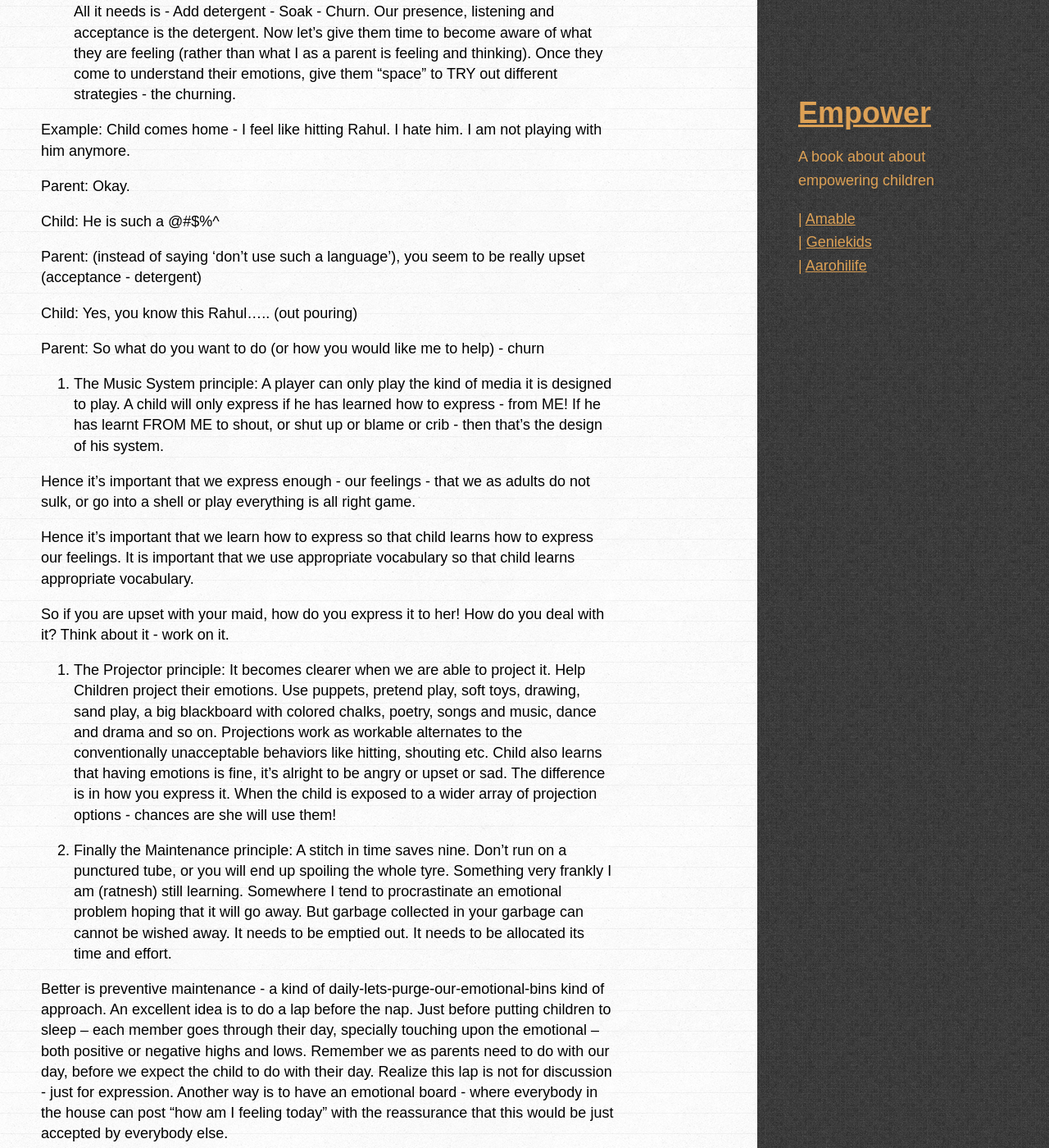
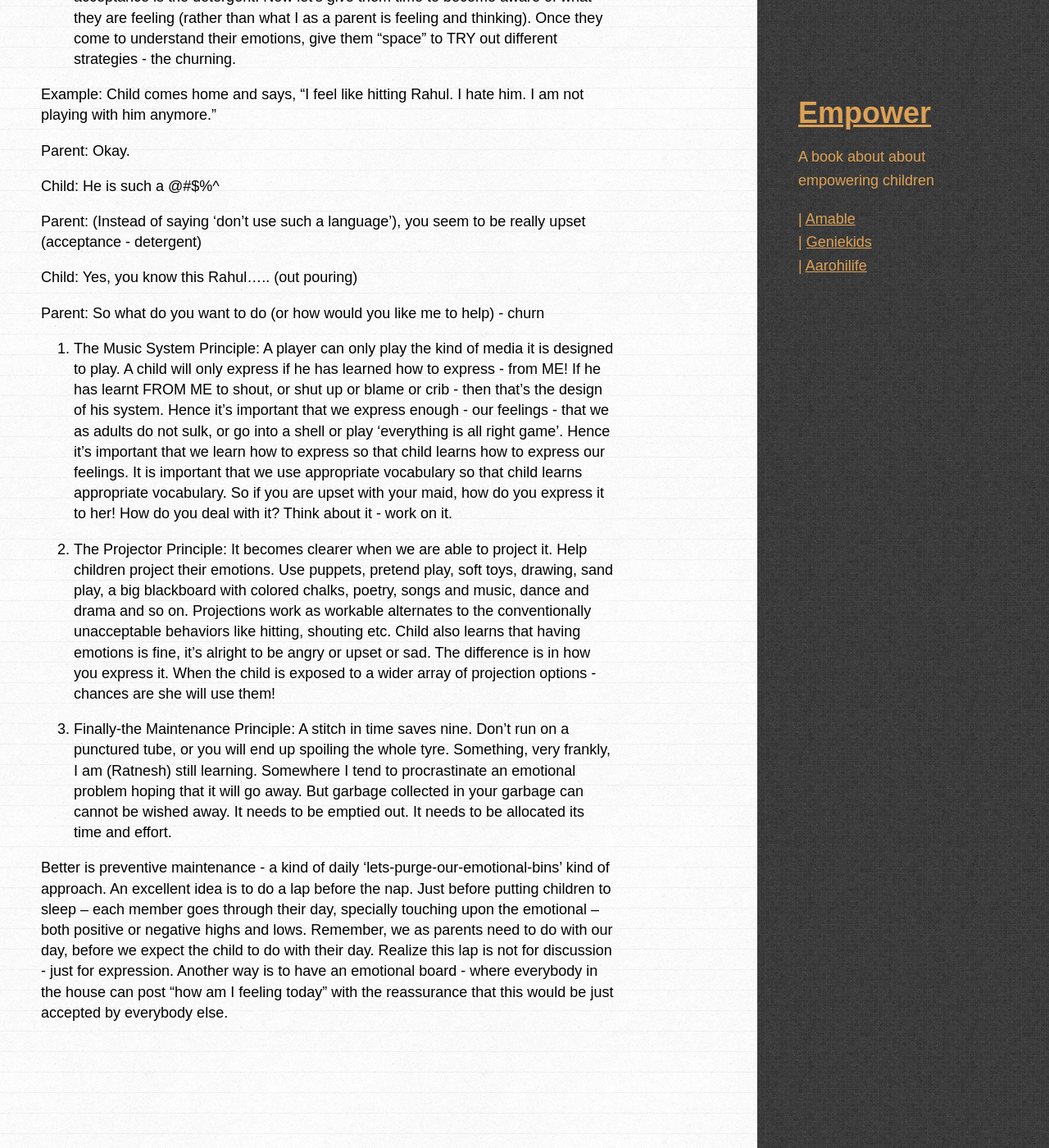
Before and after one commit to amitkaps/empower, a Jekyll site: the page built from _posts/2013-08-10-emotional.md, in a window 1280 px wide and 1400 px high, scrolled down 1028 px. Shown: the whole window at 82% size. Built offline with Jekyll 4.4.1, drawn with Linux system fonts in a browser that asks for light colours; some web fonts are replaced; part of the change alters nothing that is shown; some of the changed text lies outside the part shown.

Commit message:
Update 2013-08-10-emotional.md

```diff
--- a/_posts/2013-08-10-emotional.md
+++ b/_posts/2013-08-10-emotional.md
@@ -5,42 +5,34 @@ permalink: emotional
 category: feelings
 ---
 
-The washing machine repair guy, the music system service center and my LCD projector service person all made the same remark. They said, in different words, that my "old" machine is really good, they don't make it like this (rugged and stable) any more. Today's machines require to be junked in just few years, while my old one is good for still many more years!
+The washing machine repair guy, the music system service center guy and my LCD projector service person all made the same remark. They said, in different words, that my "old" machine is really good; that they don't make it like this (rugged and stable) any more. Today's machines require to be junked in just a few years, while my old one is good for still many more years!
 
 Later on, pondering over their statement frightened me. Is this true for machines only or true for humans, for children also. Aren't there more children or youths who commit suicides today; more numbers who are depressed and disillusioned; isn't stress and discontent increasing; and emotional burn outs common?
 
-While almost all schools have included computers in their curriculum, why haven't they included emotional intelligence or EQ in their curriculum? (At best schools have appointed a school counselor - but that’s like having a doctor on call for all physically development. Why isn't emotional development a curriculum objective? While parents invest in all kinds of learning and developmental resources, why aren't their any EQ resources available? Do we as parents and teachers really understand a child's emotional needs? And more importantly what can we do - on a day to day basis.
+While almost all schools have included computers in their curriculum, why haven't they included emotional intelligence or EQ in their curriculum? (At best schools have appointed a school counselor - but that’s like having a doctor on call for all physical development. Why isn't emotional development a curriculum objective? While parents invest in all kinds of learning and developmental resources, why aren't their any EQ resources available? Do we as parents and teachers really understand a child's emotional needs? And more importantly what can we do - on a day to day basis.
 
-Although one article is not enough to talk about all aspects of emotional development - here is a starter.
+Although one article is not enough to talk about all aspects of emotional development - here is a starter. We provide, in this article Geniekids five golden EQ principles:
 
-We provide, in this article Geniekids five golden EQ principles:
+1. The Machine Principle: A machine is something which gives output to an input. Importantly the output is ONLY because of the INPUT. The emotional response a child shows (output) - anger, crying, hitting - is not the problem. The input - the reason for the emotional situation is what needs to be taken care. Somehow we as parents tend to respond to the emotional output - like “don't cry”, "you shouldn't hit" or "behave properly." Can we rather take care of the input by acknowledging the *real* issue - "you are upset because you want that toy", "you are mad with me for not playing with you" and so on...? Take care of input and the child takes care of the output.
 
-1. The machine Principle: A machine is something which gives output to an input. Importantly the output is ONLY because of the INPUT. The emotional response a child shows (output) - anger, crying, hitting - is not the problem. The input - the reason for the emotional situation is what needs to be taken care. Somehow we as parents tend to respond to the emotional output - like “don't cry”, "you shouldn't hit" or "behave properly."Can we rather take care of the input by acknowledging the *real* issue - "you are upset because you want that toy", "you are mad with me for not playing with you" and so on... Take care of input and the child takes care of the output.
+2. The Washing Machine Principle: We realize emotional situation are just dirty linen. All it needs is - add detergent, soak, churn. Our presence, listening and acceptance is the detergent. Now let’s give them time to become aware of what they are feeling (rather than what I as a parent is feeling and thinking). Once they come to understand their emotions, give them "space" to TRY out different strategies - the churning.
 
-2. The Washing Machine principle: We realize emotional situation are just dirty linen. All it needs is - Add detergent - Soak - Churn. Our presence, listening and acceptance is the detergent. Now let’s give them time to become aware of what they are feeling (rather than what I as a parent is feeling and thinking). Once they come to understand their emotions, give them "space" to TRY out different strategies - the churning.
-
-Example: Child comes home - I feel like hitting Rahul. I hate him. I am not playing with him anymore.
+Example: Child comes home and says, "I feel like hitting Rahul. I hate him. I am not playing with him anymore."
 
 Parent: Okay.
 
 Child: He is such a @#$%^
 
-Parent: (instead of saying 'don't use such a language'), you seem to be really upset (acceptance - detergent)
+Parent: (Instead of saying 'don't use such a language'), you seem to be really upset (acceptance - detergent)
 
 Child: Yes, you know this Rahul..... (out pouring)
 
-Parent: So what do you want to do (or how you would like me to help) - churn
+Parent: So what do you want to do (or how would you like me to help) - churn
 
-3. The Music System principle: A player can only play the kind of media it is designed to play. A child will only express if he has learned how to express - from ME! If he has learnt FROM ME to shout, or shut up or blame or crib - then that’s the design of his system.
+3. The Music System Principle: A player can only play the kind of media it is designed to play. A child will only express if he has learned how to express - from ME! If he has learnt FROM ME to shout, or shut up or blame or crib - then that’s the design of his system. Hence it’s important that we express enough - our feelings - that we as adults do not sulk, or go into a shell or play 'everything is all right game'. Hence it’s important that we learn how to express so that child learns how to express our feelings. It is important that we use appropriate vocabulary so that child learns appropriate vocabulary. So if you are upset with your maid, how do you express it to her! How do you deal with it? Think about it - work on it.
 
-Hence it’s important that we express enough - our feelings - that we as adults do not sulk, or go into a shell or play everything is all right game.
+4. The Projector Principle: It becomes clearer when we are able to project it. Help children project their emotions. Use puppets, pretend play, soft toys, drawing, sand play, a big blackboard with colored chalks, poetry, songs and music, dance and drama and so on. Projections work as workable alternates to the conventionally unacceptable behaviors like hitting, shouting etc. Child also learns that having emotions is fine, it’s alright to be angry or upset or sad. The difference is in how you express it. When the child is exposed to a wider array of projection options - chances are she will use them!
 
-Hence it’s important that we learn how to express so that child learns how to express our feelings. It is important that we use appropriate vocabulary so that child learns appropriate vocabulary.
+5. Finally-the Maintenance Principle: A stitch in time saves nine. Don't run on a punctured tube, or you will end up spoiling the whole tyre. Something, very frankly, I am (Ratnesh) still learning. Somewhere I tend to procrastinate an emotional problem hoping that it will go away. But garbage collected in your garbage can cannot be wished away. It needs to be emptied out. It needs to be allocated its time and effort.
 
-So if you are upset with your maid, how do you express it to her! How do you deal with it? Think about it - work on it.
-
-4. The Projector principle: It becomes clearer when we are able to project it. Help Children project their emotions. Use puppets, pretend play, soft toys, drawing, sand play, a big blackboard with colored chalks, poetry, songs and music, dance and drama and so on. Projections work as workable alternates to the conventionally unacceptable behaviors like hitting, shouting etc. Child also learns that having emotions is fine, it’s alright to be angry or upset or sad. The difference is in how you express it. When the child is exposed to a wider array of projection options - chances are she will use them!
-
-5. Finally the Maintenance principle: A stitch in time saves nine. Don't run on a punctured tube, or you will end up spoiling the whole tyre. Something very frankly I am (ratnesh) still learning. Somewhere I tend to procrastinate an emotional problem hoping that it will go away. But garbage collected in your garbage can cannot be wished away. It needs to be emptied out. It needs to be allocated its time and effort.
-
-Better is preventive maintenance - a kind of daily-lets-purge-our-emotional-bins kind of approach. An excellent idea is to do a lap before the nap. Just before putting children to sleep – each member goes through their day, specially touching upon the emotional – both positive or negative highs and lows. Remember we as parents need to do with our day, before we expect the child to do with their day. Realize this lap is not for discussion - just for expression. Another way is to have an emotional board - where everybody in the house can post "how am I feeling today" with the reassurance that this would be just accepted by everybody else.
+Better is preventive maintenance - a kind of daily 'lets-purge-our-emotional-bins' kind of approach. An excellent idea is to do a lap before the nap. Just before putting children to sleep – each member goes through their day, specially touching upon the emotional – both positive or negative highs and lows. Remember, we as parents need to do with our day, before we expect the child to do with their day. Realize this lap is not for discussion - just for expression. Another way is to have an emotional board - where everybody in the house can post "how am I feeling today" with the reassurance that this would be just accepted by everybody else.
```
